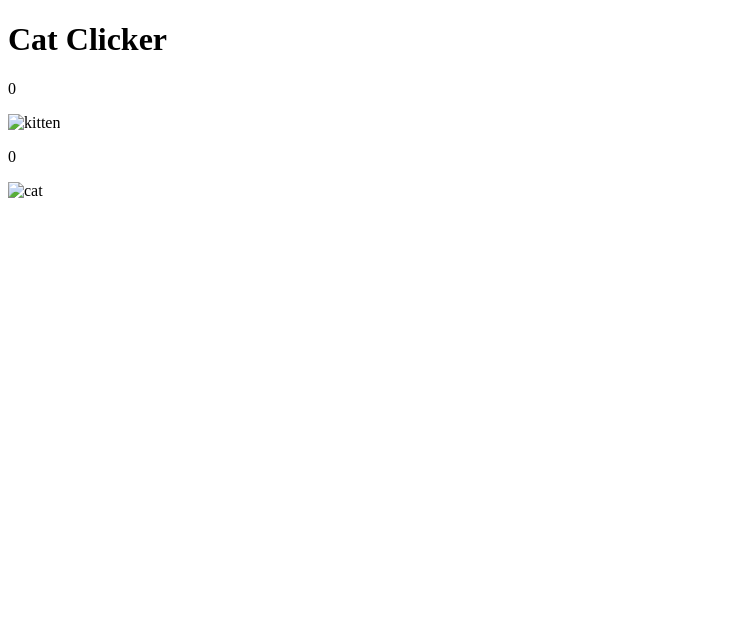
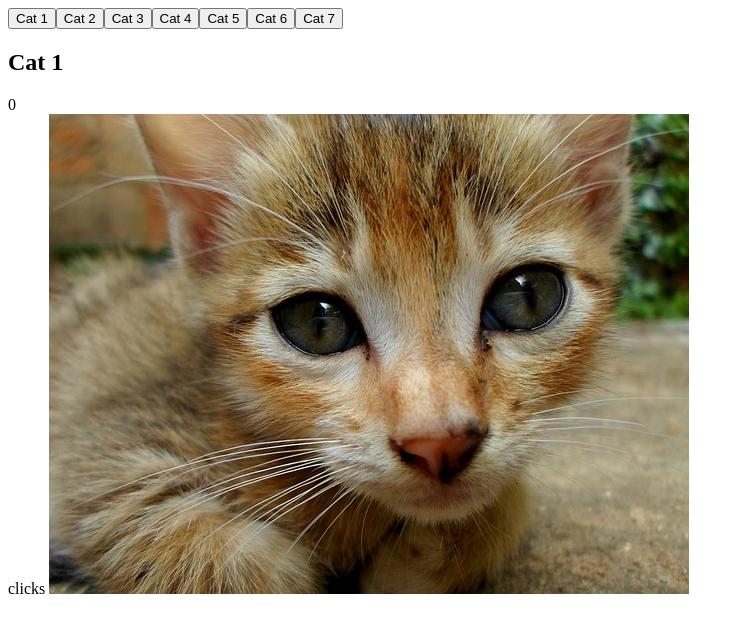
Before and after one commit to jbaldwin01/cat-clicker, a plain HTML site: page index.html in a window 1280 px wide. Shown: the whole page, without its empty margins (0-744 px from the left). Drawn offline with Linux system fonts and the light colour scheme.

Commit message:
Implement MVO for seperation of concerns

```diff
--- a/index.html
+++ b/index.html
@@ -1,23 +1,18 @@
 <!DOCTYPE html>
 <html lang="en">
 <head>
-  <meta charset="utf-8" />
-  <meta http-equiv="X-UA-Compatible" content="IE=edge">
-  <title>Cat Clicker</title>
-  <meta name="viewport" content="width=device-width, initial-scale=1">
+	<meta charset="UTF-8">
+	<meta http-equiv="X-UA-Compatible" content="IE=edge">
+	<title>Cat Clicker</title>
+	<meta name="viewport" content="width=device-width, initial-scale=1">
 </head>
 <body>
-  <header>
-    <h1>Cat Clicker</h1>
-  </header>
-  <section class="kitten-count">0</section>
-  <p>
-    <img id="kitten-image" src="img/kitten.jpg" alt="kitten">
-  </p>
-  <section class="cat-count">0</section>
-  <p>
-    <img id="cat-image" src="img/cat.jpg" alt="cat">
-  </p>
+	<div id="catlist"></div>
+	<div id="cat">
+		<h2 id='cat-name'></h2>
+		<div id="cat-counter">0</div> clicks
+   		<img id="cat-img" src="">
+  </div>
   <script src="js/app.js"></script>
 </body>
 </html>
--- a/js/app.js
+++ b/js/app.js
@@ -1,19 +1,97 @@
-const kittenImage = document.getElementById('kitten-image');
-const catImage = document.getElementById('cat-image');
-const kittenCounter = document.querySelector('.kitten-count');
-const catCounter = document.querySelector('.cat-count');
-let kittenClicks = 0;
-let catClicks = 0;
-let catList = [];
+	/* Implement Seperation of Concerns using Model View Octopus (MVO) */
+	/* Model and View should never interact directly. Only through the Octopus */
+	/* =========== Model ========== */
+	const model = {
+		currentCat: null,
+		cats:	[
+		{name: 'Cat 1', clickCount: 0, imgUrl: 'img/cat_picture1.jpg'},
+		{name: 'Cat 2', clickCount: 0, imgUrl: 'img/cat_picture2.jpg'},
+		{name: 'Cat 3', clickCount: 0, imgUrl: 'img/cat_picture3.jpg'},
+		{name: 'Cat 4', clickCount: 0, imgUrl: 'img/cat_picture4.jpg'},
+		{name: 'Cat 5', clickCount: 0, imgUrl: 'img/cat_picture5.jpg'},
+		{name: 'Cat 6', clickCount: 0, imgUrl: 'img/cat_picture6.jpg'},
+		{name: 'Cat 7', clickCount: 0, imgUrl: 'img/cat_picture7.jpg'}
+		]
+	};
 
-let catContent = document.createElement('div');
+	/* =========== Views ========== */
+	const listView = {
+		init() {
+			this.catListElement = document.getElementById('catlist');
+			this.render();
+		},
 
-kittenImage.addEventListener('click', function() {
-  kittenClicks += 1;
-  kittenCounter.innerText = kittenClicks;
-});
+		render() {
+			// create a button for each cat
+			let buttons = [];
+			for(cat of octopus.getCats()) {
+				let button = document.createElement('button');
+				button.setAttribute('id', `${cat.name}`);
+				button.textContent = cat.name;
+				button.addEventListener('click', (function(cat) {
+					return function() {
+						octopus.setCurrentCat(cat);
+						displayView.render();
+					};
+				})(cat));
+				buttons.push(button);
 
-catImage.addEventListener('click', function() {
-  catClicks += 1;
-  catCounter.innerText = catClicks;
-});
+			};
+			// add buttons to DOM
+			for(button of buttons) {
+				this.catListElement.appendChild(button);
+			};
+		}
+	};
+
+	const displayView = {
+		init() {
+			// set DOM elements with values from current cat
+			this.catElem = document.getElementById('cat');
+			this.catNameElem = document.getElementById('cat-name');
+			this.catCounterElem = document.getElementById('cat-counter');
+			this.catImgElem = document.getElementById('cat-img');
+
+			// setup click event on the cat image
+			this.catImgElem.addEventListener('click', function() {
+				octopus.incrementCounter();
+			});
+
+			this.render();
+		},
+
+		render() {
+			let currentCat = octopus.getCurrentCat();
+			this.catNameElem.textContent = currentCat.name;
+			this.catCounterElem.textContent = currentCat.clickCount;
+			this.catImgElem.src = currentCat.imgUrl;
+		}
+	};
+
+	/* =========== Octopus ========== */
+	const octopus = {
+		init() {
+			model.currentCat = model.cats[0];
+			listView.init();
+			displayView.init();
+		},
+
+		getCurrentCat() {
+			return model.currentCat;
+		},
+
+		getCats() {
+			return model.cats;
+		},
+
+		setCurrentCat(cat) {
+			model.currentCat = cat;
+		},
+
+		incrementCounter() {
+			model.currentCat.clickCount ++;
+			displayView.render();
+		}
+	};
+
+	octopus.init();
```
